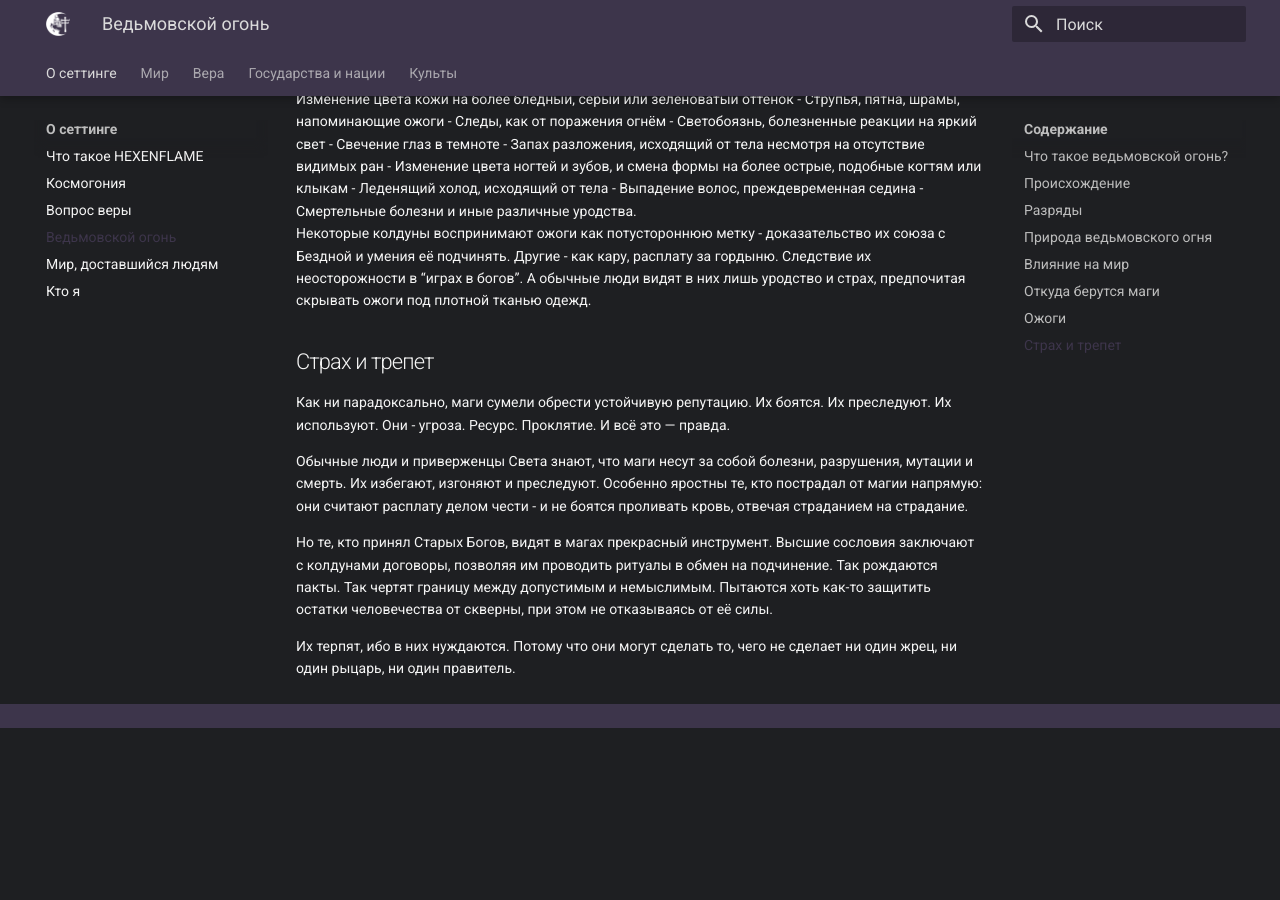
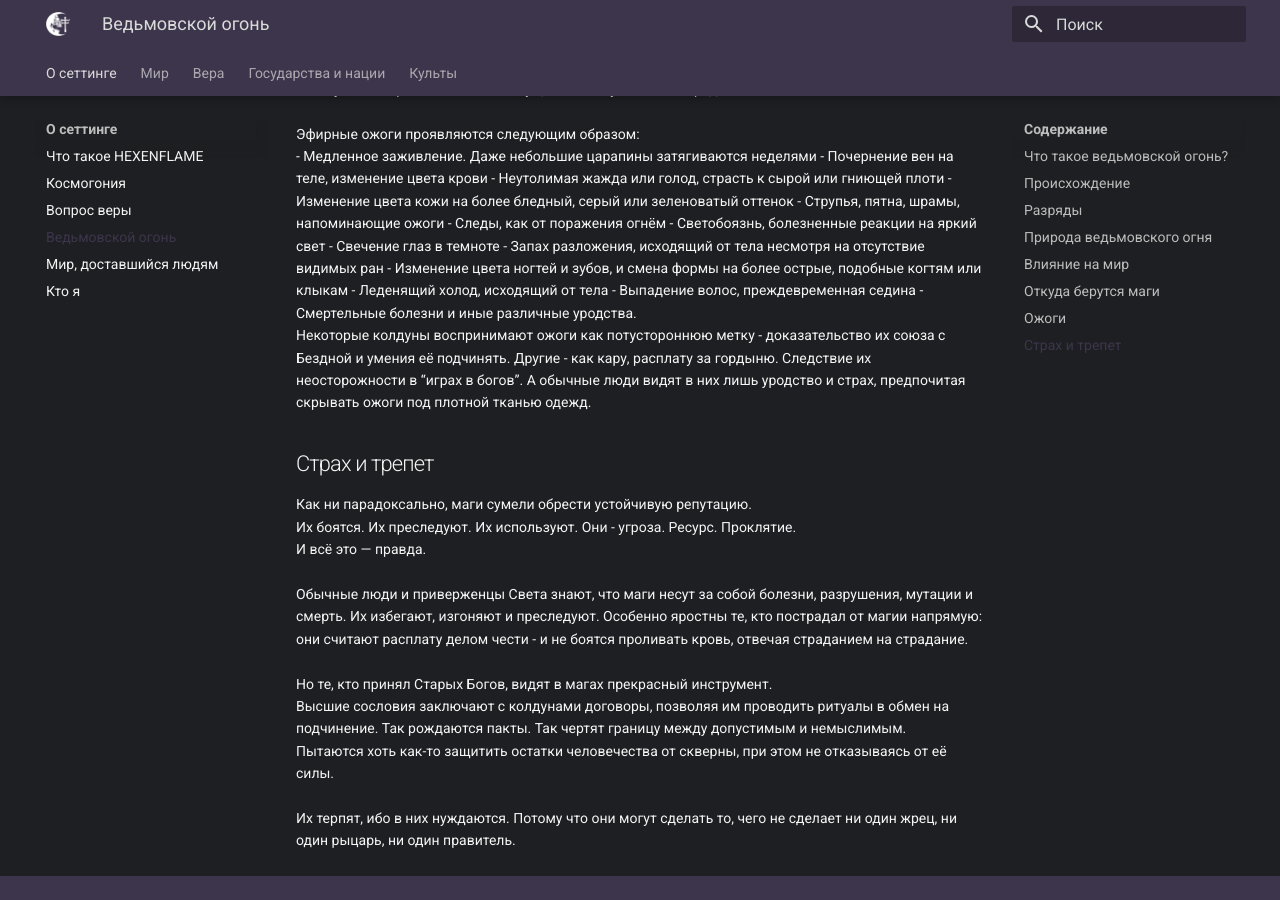
Before and after one commit to kiothesungod/hexenflame, an MkDocs documentation site: the page built from docs/start/about_magic.md, in a window 1280 px wide and 900 px high, scrolled down 2591 px. Built offline with MkDocs 1.6.1 and Material for MkDocs 9.7.7, drawn with Linux system fonts in a browser that asks for light colours; some web fonts are replaced; before the commit the page ends 3319 px from its top, so only the background shows below that; some of the changed text lies outside the part shown.

Commit message:
Update about_magic.md

```diff
--- a/docs/start/about_magic.md
+++ b/docs/start/about_magic.md
@@ -1,18 +1,18 @@
 # Ведьмовской огонь
-**Ведьмовской огонь** - пепел, оставшийся от затухших чудес. Плата за силу, которой человек никогда не должен был коснуться. Инструмент тех, кто заплатил страшную цену.
+**Ведьмовской огонь** - пепел, оставшийся от затухших чудес. Плата за силу, которой человек никогда не должен был коснуться. Инструмент тех, кто заплатил страшную цену.<br>
 ## Что такое ведьмовской огонь?
 **Ведьмовской огонь** - это магия, разжигаемая в миг соприкосновения воли с **эфиром** - чуждой, потусторонней энергией, льющейся из Эссера - мирового светила и зияющего разлома между мирами.
 ## Происхождение
-Когда **Отец-Демиург** творил нашу реальность - **Деусмунд**, - Он был вынужден разорвать границу между мирами, чтобы призвать материю и энергию извне. Так появился Эссер - не просто светило, а рана в самой ткани бытия, из которой беспрестанно льётся эфир.
-
-Пока Отец был жив, Его могучая воля удерживала поток эфира и направляла его во благо, являя миру чудеса и делясь крупицами своей силы с детьми. Но когда люди воззвали к запретному и призвали **Старых Богов**, Отец покинул нас. В миг своей гибели, Он принёс величайшую жертву - сотворил **Вуаль**, **защитную преграду** между Эссером и Энсарретом.
-
-Теперь эфир проникает лишь сквозь трещины в этой преграде - шрамы, выжженные ритуалами, ошибками и амбициями.
+Когда **Отец-Демиург** творил нашу реальность - **Деусмунд**, - Он был вынужден разорвать границу между мирами, чтобы призвать материю и энергию извне. Так появился Эссер - не просто светило, а рана в самой ткани бытия, из которой беспрестанно льётся эфир.<br>
+<br>
+Пока Отец был жив, Его могучая воля удерживала поток эфира и направляла его во благо, являя миру чудеса и делясь крупицами своей силы с детьми. Но когда люди воззвали к запретному и призвали **Старых Богов**, Отец покинул нас. В миг своей гибели, Он принёс величайшую жертву - сотворил **Вуаль**, **защитную преграду** между Эссером и Энсарретом.<br>
+<br>
+Теперь эфир проникает лишь сквозь трещины в этой преграде - шрамы, выжженные ритуалами, ошибками и амбициями.<br>
 ## Разряды
-Иногда, проникающий в мир эфир собирается в одном месте - в Местах Силы, в забытых руинах, в местах катастроф и экспериментов. Там, где проявляется трещина в Вуали. И в момент, когда концентрация эфира становится критической, становится возможно его самовозгорание.
-
-Эфир - неразумен, но **чувствителен**. Он не различает добра и зла, структуры или её отсутствия. Он **реагирует**. Тянется к тем, кто является носителем живой воли и откликается на их страх, боль и желания. И в миг этого отклика, он искажает окружающий мир в ответ на эти бессознательные импульсы. Это явление зовётся **Разрядом** - спонтанным выбросом, чей результат похож на совершенный ритуал, но таковым он не является.
-
+Иногда, проникающий в мир эфир собирается в одном месте - в Местах Силы, в забытых руинах, в местах катастроф и экспериментов. Там, где проявляется трещина в Вуали. И в момент, когда концентрация эфира становится критической, становится возможно его самовозгорание.<br>
+<br>
+Эфир - неразумен, но **чувствителен**. Он не различает добра и зла, структуры или её отсутствия. Он **реагирует**. Тянется к тем, кто является носителем живой воли и откликается на их страх, боль и желания. И в миг этого отклика, он искажает окружающий мир в ответ на эти бессознательные импульсы. Это явление зовётся **Разрядом** - спонтанным выбросом, чей результат похож на совершенный ритуал, но таковым он не является.<br>
+<br>
 Разряды принимают множество форм:
 <br>
 - Дождь из огня, кислоты или стекла;
@@ -22,34 +22,35 @@
 - Оживление мёртвых;
 - Мутации среди растений и животных;
 <br>
-В отличии от ритуалов, эффект разряда непредсказуем, но он может отражать ближайшее эмоциональное поле - эхо когда-то звучавших мыслей и горевших желаний. Так рождаются **Места Силы** - аномальные зоны, где работа Императивов ослаблена или сошла на нет. Даже простое присутствие человека может запустить цепную реакцию, приводящую к катастрофическим последствиям, если эфир потянется вслед за волей живого.
+<br>
+В отличии от ритуалов, эффект разряда непредсказуем, но он может отражать ближайшее эмоциональное поле - эхо когда-то звучавших мыслей и горевших желаний. Так рождаются **Места Силы** - аномальные зоны, где работа Императивов ослаблена или сошла на нет. Даже простое присутствие человека может запустить цепную реакцию, приводящую к катастрофическим последствиям, если эфир потянется вслед за волей живого.<br>
 ## Природа ведьмовского огня
-Ведьмовской огонь не вспыхивает случайно. Он не подчиняется эмоциям, не просыпается от страха или гнева, не исходит из врождённого дара. В отличии от разряда, ведьмовской огонь - плод воли и интеллекта, выраженной через структурированный ритуал. Каждый ритуал, каждое **Возжигание** - это попытка упорядочить и подчинить эфир, заставить его принять нужную форму и подчиниться законам, рождённым разумом. Без ритуала контроль эфира невозможен.
-
-Ритуал - намеренное вторжение в порядок вещей, попытка изменить действительность любой ценой - будь то принятие скверны, жертва сил, плоти или чужой жизни. Он требует схем, форм, жертв, знаков, концентрации и времени.  Без схемы и формы - эфир остаётся хаотичным, без жертвы - бесплотным, без воли и концентрации - мёртвым.
-
-Многие ритуалы - результат долгих экспериментов. Они передаются из уст в уста, пылятся в древних фолиантах и гниют в памяти древних. Рукотворные чудеса - искушение. Их цена - сотни мёртвых, десятки сломленных. А те, кто выжил - уже не люди.
+Ведьмовской огонь не вспыхивает случайно. Он не подчиняется эмоциям, не просыпается от страха или гнева, не исходит из врождённого дара. В отличии от разряда, ведьмовской огонь - плод воли и интеллекта, выраженной через структурированный ритуал. Каждый ритуал, каждое **Возжигание** - это попытка упорядочить и подчинить эфир, заставить его принять нужную форму и подчиниться законам, рождённым разумом. Без ритуала контроль эфира невозможен.<br>
+<br>
+Ритуал - намеренное вторжение в порядок вещей, попытка изменить действительность любой ценой - будь то принятие скверны, жертва сил, плоти или чужой жизни. Он требует схем, форм, жертв, знаков, концентрации и времени.  Без схемы и формы - эфир остаётся хаотичным, без жертвы - бесплотным, без воли и концентрации - мёртвым.<br>
+<br>
+Многие ритуалы - результат долгих экспериментов. Они передаются из уст в уста, пылятся в древних фолиантах и гниют в памяти древних. Рукотворные чудеса - искушение. Их цена - сотни мёртвых, десятки сломленных. А те, кто выжил - уже не люди.<br>
 ## Влияние на мир
-Важно помнить, что эфир - это не дар. Это **яд**.
-Он проникает в мир бесконтрольно, неостановимо. Каждый Разряд и успешное Возжигание привлекает в этот мир всё больше эфира, увеличивает трещины в Вуали. Всё, к чему он прикасается - он **разлагает и искажает**. Его природа попросту несовместима с законами нашего мира: он не вписывается в Императивы, а обходит их, оставляя за собой ожоги на ткани бытия.
-
+Важно помнить, что эфир - это не дар. Это **яд**.<br>
+Он проникает в мир бесконтрольно, неостановимо. Каждый Разряд и успешное Возжигание привлекает в этот мир всё больше эфира, увеличивает трещины в Вуали. Всё, к чему он прикасается - он **разлагает и искажает**. Его природа попросту несовместима с законами нашего мира: он не вписывается в Императивы, а обходит их, оставляя за собой ожоги на ткани бытия.<br>
+<br>
 Эфир расшатывает всё, чего касается, будь то камень, тело или ум. Он вызывает болезни, безумие, мутации и духовное искажение, потакая внутренней тьме, выраженной больной волей.
-
-- **Скверна** - влияние эфира на всё, что не смогло ему сопротивляться.
-- **Порча** - скверна, въевшаяся в плоть, разум или материю.
-
-Для адептов тёмных искусств - это сырьё, инструмент и ключ к безграничной силе. Прямой путь к свершению самых амбициозных планов. Но даже они помнят, что каждое Возжигание - сделка, цена которой каждый раз становится всё выше.
-
-Для остальных же, эфир - это стигма, проклятье и мучение. Пораженные эфиром гниют заживо: ощущая разложение что в плоти, что в разуме.
+<br>
+- **Скверна** - влияние эфира на всё, что не смогло ему сопротивляться.<br>
+- **Порча** - скверна, въевшаяся в плоть, разум или материю.<br>
+<br>
+Для адептов тёмных искусств - это сырьё, инструмент и ключ к безграничной силе. Прямой путь к свершению самых амбициозных планов. Но даже они помнят, что каждое Возжигание - сделка, цена которой каждый раз становится всё выше.<br>
+<br>
+Для остальных же, эфир - это стигма, проклятье и мучение. Пораженные эфиром гниют заживо: ощущая разложение что в плоти, что в разуме.<br>
 ## Откуда берутся маги
-Ведьмовской огонь притягивает эфир, а эфир отравляет всё, к чему прикасается. Прежде всего - плоть и душу человека. Так в людях и рождаются ожоги - явные видимые последствия искажённой природы.
-
-Эфир искажает тело, нарушая его хрупкое равновесие. Ожоги передаются дальше, по крови, от одного поколения к другому. С каждым витком всё глубже, болезненнее, смертоноснее, пока изменения не станут несовместимыми с жизнью. Некоторые дети, рождённые от носителей ожогов, появляются на свет уже **другими**. Их разум и тело становятся восприимчивы к эфирным потокам, способными придавать им осязаемые формы.
-
-Большинство из них умирает в младенчестве - сгорают от порчи, сходят с ума, распадаются под влиянием нежелательных мутаций. Или становятся жертвами охотников на магов, ведь мозг мага - ценный алхимический ингредиент. Те немногие, кто выживает, постигают искусство колдовства - через обрывки знаний, наблюдения, боль и выживание. У них почти не бывает учителей, кроме опыта ошибок и шрамов.
+Ведьмовской огонь притягивает эфир, а эфир отравляет всё, к чему прикасается. Прежде всего - плоть и душу человека. Так в людях и рождаются ожоги - явные видимые последствия искажённой природы.<br>
+<br>
+Эфир искажает тело, нарушая его хрупкое равновесие. Ожоги передаются дальше, по крови, от одного поколения к другому. С каждым витком всё глубже, болезненнее, смертоноснее, пока изменения не станут несовместимыми с жизнью. Некоторые дети, рождённые от носителей ожогов, появляются на свет уже **другими**. Их разум и тело становятся восприимчивы к эфирным потокам, способными придавать им осязаемые формы.<br>
+<br>
+Большинство из них умирает в младенчестве - сгорают от порчи, сходят с ума, распадаются под влиянием нежелательных мутаций. Или становятся жертвами охотников на магов, ведь мозг мага - ценный алхимический ингредиент. Те немногие, кто выживает, постигают искусство колдовства - через обрывки знаний, наблюдения, боль и выживание. У них почти не бывает учителей, кроме опыта ошибок и шрамов.<br>
 ## Ожоги
-Ожоги -  это не просто мутация, а цена, которую приходится платить. Это след, что въелся в саму сущность, став с ней одним целым. Это свидетельство того, что человек невольно коснулся Бездны. Энсаррет пропитан болью и скверной. Там, где эфир застаивается, рождаются уродства: иные тела, иные умы. Это расплата ныне живущих за поступки своих предков.
-
+Ожоги -  это не просто мутация, а цена, которую приходится платить. Это след, что въелся в саму сущность, став с ней одним целым. Это свидетельство того, что человек невольно коснулся Бездны. Энсаррет пропитан болью и скверной. Там, где эфир застаивается, рождаются уродства: иные тела, иные умы. Это расплата ныне живущих за поступки своих предков.<br>
+<br>
 Эфирные ожоги проявляются следующим образом:
 <br>
 - Медленное заживление. Даже небольшие царапины затягиваются неделями
@@ -66,16 +67,16 @@
 - Выпадение волос, преждевременная седина
 - Смертельные болезни и иные различные уродства.
 <br>
-Некоторые колдуны воспринимают ожоги как потустороннюю метку - доказательство их союза с Бездной и умения её подчинять. Другие - как кару, расплату за гордыню. Следствие их неосторожности в "играх в богов". А обычные люди видят в них лишь уродство и страх, предпочитая скрывать ожоги под плотной тканью одежд.
+Некоторые колдуны воспринимают ожоги как потустороннюю метку - доказательство их союза с Бездной и умения её подчинять. Другие - как кару, расплату за гордыню. Следствие их неосторожности в "играх в богов". А обычные люди видят в них лишь уродство и страх, предпочитая скрывать ожоги под плотной тканью одежд.<br>
 ## Страх и трепет
-Как ни парадоксально, маги сумели обрести устойчивую репутацию.
-Их боятся. Их преследуют. Их используют. Они - угроза. Ресурс. Проклятие.
-И всё это — правда.
-
-Обычные люди и приверженцы Света знают, что маги несут за собой болезни, разрушения, мутации и смерть. Их избегают, изгоняют и преследуют. Особенно яростны те, кто пострадал от магии напрямую: они считают расплату делом чести - и не боятся проливать кровь, отвечая страданием на страдание.
-
-Но те, кто принял Старых Богов, видят в магах прекрасный инструмент.
-Высшие сословия заключают с колдунами договоры, позволяя им проводить ритуалы в обмен на подчинение. Так рождаются пакты. Так чертят границу между допустимым и немыслимым.
-Пытаются хоть как-то защитить остатки человечества от скверны, при этом не отказываясь от её силы.
-
-Их терпят, ибо в них нуждаются. Потому что они могут сделать то, чего не сделает ни один жрец, ни один рыцарь, ни один правитель.
+Как ни парадоксально, маги сумели обрести устойчивую репутацию.<br>
+Их боятся. Их преследуют. Их используют. Они - угроза. Ресурс. Проклятие.<br>
+И всё это — правда.<br>
+<br>
+Обычные люди и приверженцы Света знают, что маги несут за собой болезни, разрушения, мутации и смерть. Их избегают, изгоняют и преследуют. Особенно яростны те, кто пострадал от магии напрямую: они считают расплату делом чести - и не боятся проливать кровь, отвечая страданием на страдание.<br>
+<br>
+Но те, кто принял Старых Богов, видят в магах прекрасный инструмент.<br>
+Высшие сословия заключают с колдунами договоры, позволяя им проводить ритуалы в обмен на подчинение. Так рождаются пакты. Так чертят границу между допустимым и немыслимым.<br>
+Пытаются хоть как-то защитить остатки человечества от скверны, при этом не отказываясь от её силы.<br>
+<br>
+Их терпят, ибо в них нуждаются. Потому что они могут сделать то, чего не сделает ни один жрец, ни один рыцарь, ни один правитель.<br>
```
